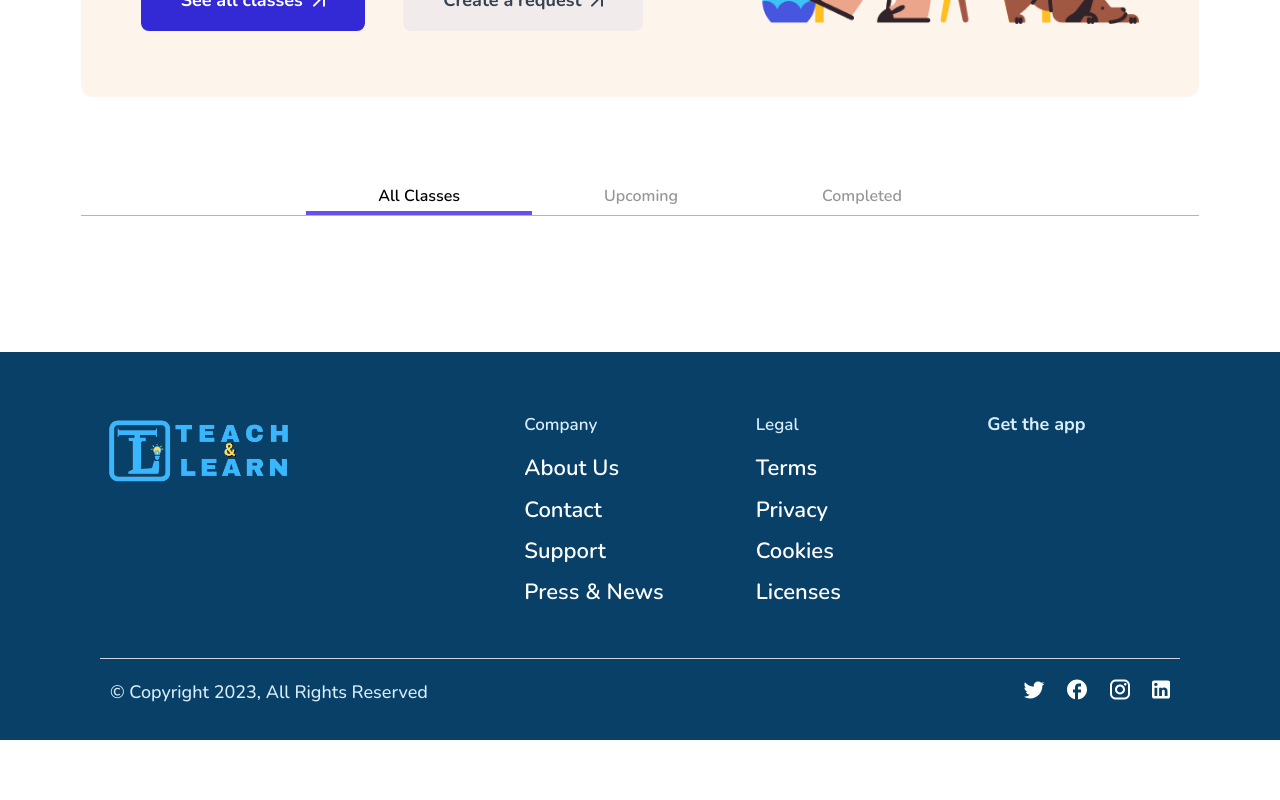
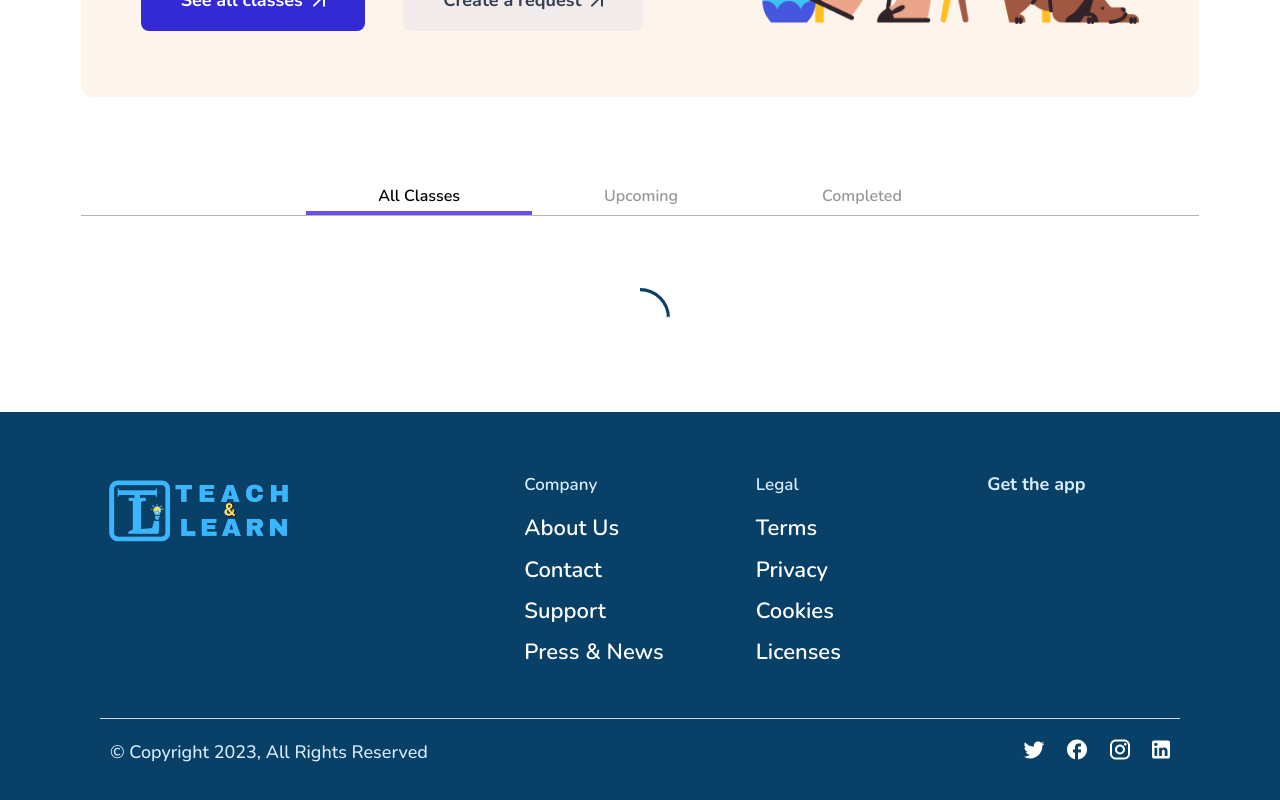
Before and after one commit to Garvit1809/teachnlearn, a React (Vite) app in the folder client/: page /classes in a window 1280 px wide. Shown: the part 652-1452 px from the top of the page. Before the commit the page ends 1392 px from the top, so only its background shows below. Built offline with nearby package versions, Linux system fonts and the light colour scheme.

Commit message:
fixing announcement modal bug

```diff
--- a/client/src/components/classroom-comp/classpage-comp/allClasses.tsx
+++ b/client/src/components/classroom-comp/classpage-comp/allClasses.tsx
@@ -5,27 +5,65 @@ import { getHeaders } from "../../../utils/helperFunctions";
 import axios from "axios";
 import ClassroomGrid from "../classroomGrid";
 import { teachinCardProps } from "../../../types/teachingCardType";
+import { DATA_LIMIT } from "../../../utils/globalConstants";
+import Loader from "../../general-components/loader";
+import LoadMore from "../../general-components/loadMore";
 
-const Section = styled.div``;
+const Section = styled.div`
+  display: flex;
+  flex-direction: column;
+  row-gap: 4rem;
+`;
 
 export interface classElemProps {
   userToken: string;
 }
 
 const AllClasses = (props: classElemProps) => {
-  const [teachCards, setTeachCards] = useState<Array<teachinCardProps>>();
+  const [teachCards, setTeachCards] = useState<Array<teachinCardProps>>([]);
+
+  const [classSet, setClassSet] = useState<number>(1);
+  const [dataLimit, setDataLimit] = useState(2);
+  const [hasMoreData, sethasMoreData] = useState(false);
+
+  const [isLoading, setIsLoading] = useState(true);
+  const [loaderLoading, setLoaderLoading] = useState(true);
+
+  const checkMoreData = (arr: Array<any>) => {
+    if (arr.length == 0) {
+      sethasMoreData(false);
+      return;
+    } else if (arr.length % dataLimit != 0) {
+      sethasMoreData(false);
+      return;
+    }
+    sethasMoreData(true);
+  };
 
   async function fetchAllTeachCards() {
+    setLoaderLoading(true);
     await axios
       .get(`${BASE_URL}${apiVersion}/teach`, {
         params: {
-          sort: "date",
+          sort: "-classStartsAt",
+          limit: DATA_LIMIT,
+          page: classSet,
         },
         headers: getHeaders(props.userToken ?? ""),
       })
       .then(({ data }) => {
         console.log(data.teachCards);
-        setTeachCards(data.teachCards);
+        const classes = data.teachCards;
+        checkMoreData(classes);
+        setTeachCards((prev) => [...prev, ...classes]);
+        setIsLoading(false);
+        setLoaderLoading(false);
+        setClassSet((prev) => prev + 1);
+      })
+      .catch((data) => {
+        console.log(data);
+        setIsLoading(false);
+        setLoaderLoading(false);
       });
   }
 
@@ -37,8 +75,15 @@ const AllClasses = (props: classElemProps) => {
 
   return (
     <Section>
-      {teachCards && (
-        <ClassroomGrid teachCards={teachCards} elemType="all classes" />
+      {isLoading ? (
+        <Loader />
+      ) : (
+        teachCards.length != 0 && (
+          <ClassroomGrid teachCards={teachCards} elemType="all classes" />
+        )
+      )}
+      {teachCards && hasMoreData && (
+        <LoadMore loaderLoading={loaderLoading} onClick={fetchAllTeachCards} />
       )}
     </Section>
   );
--- a/client/src/components/classroom-comp/classroom.tsx
+++ b/client/src/components/classroom-comp/classroom.tsx
@@ -41,6 +41,7 @@ interface classProps {
   isTeacher: boolean;
   teachCardId: string;
   userToken: string;
+  classElemType: string;
 }
 
 export interface announcementProps {
@@ -78,6 +79,11 @@ const Classroom = (props: classProps) => {
     if (props.userToken) {
       fetchAnnouncements();
     }
+
+    window.addEventListener("announcement", () => {
+      console.log("Announcement added!");
+      fetchAnnouncements();
+    });
   }, [props.userToken]);
 
   return (
--- a/client/src/components/request-comp/learnCardOverview.tsx
+++ b/client/src/components/request-comp/learnCardOverview.tsx
@@ -16,6 +16,7 @@ import { UserCookie } from "../../utils/userCookie";
 import { getHeaders, topNavigator } from "../../utils/helperFunctions";
 import { teachinCardProps } from "../../types/teachingCardType";
 import Footer from "../general-components/footer/footer";
+import Loader from "../general-components/loader";
 // import { classroomProps } from "../../types/classroomType";
 // import { teachingCardProps } from "../../types/classroomType";
 
@@ -24,9 +25,21 @@ const Section = styled.div`
   padding: 0 6.3vw;
   display: flex;
   flex-direction: column;
-  /* align-items: center; */
-  margin-top: 2.5rem;
+  margin-top: 4rem;
   gap: 2rem;
+
+  div.went-wrong {
+    /* border: 1px solid red; */
+    display: flex;
+    align-items: center;
+    justify-content: center;
+    font-family: "Nunito";
+    font-style: normal;
+    font-weight: 500;
+    font-size: 26px;
+    padding: 1rem 0;
+    line-height: 25px;
+  }
 `;
 
 const TopicCont = styled.div`
@@ -75,6 +88,7 @@ const CreateTeachCardBtn = styled.div`
     border-radius: 8px;
     border: none;
     outline: none;
+    cursor: pointer;
 
     font-family: "Nunito";
     font-style: normal;
@@ -189,6 +203,7 @@ const TagCont = styled.div`
 `;
 
 const TeachCardsOnLearnCard = styled.div`
+  /* border: 1px solid red; */
   display: flex;
   flex-direction: column;
   row-gap: 2rem;
@@ -212,6 +227,9 @@ const LearnCardOverview = () => {
   const [teachCards, setTeachCards] = useState<Array<teachinCardProps>>();
   const [backLink, setBackLink] = useState<string>("/requests");
 
+  const [isLoading, setIsLoading] = useState(true);
+  const [teachCardLoader, setTeachCardLoader] = useState(true);
+
   const [totalInterestedStudents, setTotalInterestedStudents] =
     useState<number>();
 
@@ -234,6 +252,7 @@ const LearnCardOverview = () => {
         const cardData = data.data.data[0];
         console.log(cardData);
         setlearnCard(cardData);
+        setIsLoading(false);
         setTotalInterestedStudents(cardData.interestedStudents.length);
       });
   }
@@ -244,6 +263,7 @@ const LearnCardOverview = () => {
       .then(({ data }) => {
         // console.log(data.data.data);
         setTeachCards(data.data.data);
+        setTeachCardLoader(false);
       });
   }
 
@@ -316,9 +336,12 @@ const LearnCardOverview = () => {
   return (
     <>
       <Navbar />
-      {learnCard && userId ? (
       <Section>
         <BackBtn link={backLink} />
+        {isLoading ? (
+          <Loader />
+        ) : learnCard && userId ? (
+          <>
             <TopicCont>
               <h2>{learnCard.topic}</h2>
             </TopicCont>
@@ -364,7 +387,9 @@ const LearnCardOverview = () => {
                 {userId &&
                   (userId === learnCard.createdBy._id ? null : (
                     <BottonContainer
-                    isInterested={learnCard.interestedStudents.includes(userId)}
+                      isInterested={learnCard.interestedStudents.includes(
+                        userId
+                      )}
                     >
                       <button onClick={interestedHandler}>Interested</button>
                     </BottonContainer>
@@ -374,6 +399,9 @@ const LearnCardOverview = () => {
             {teachCards?.length != 0 ? (
               <TeachCardsOnLearnCard>
                 <h2>Teach Cards on this Learn Card</h2>
+                {teachCardLoader ? (
+                  <Loader />
+                ) : (
                   <TeachCardGrid>
                     {teachCards?.map((teachCard, index) => {
                       return (
@@ -385,12 +413,14 @@ const LearnCardOverview = () => {
                       );
                     })}
                   </TeachCardGrid>
+                )}
               </TeachCardsOnLearnCard>
             ) : null}
+          </>
+        ) : (
+          <div className="went-wrong">Something went wrong</div>
+        )}
       </Section>
-      ) : (
-        <h3>Loading...</h3>
-      )}
       <Footer />
     </>
   );
--- a/client/src/pages/classroom/singleClassroom.tsx
+++ b/client/src/pages/classroom/singleClassroom.tsx
@@ -35,9 +35,9 @@ const SingleClassroom = () => {
   const [classroomId, setClassroomId] = useState<string>();
   const [userToken, setUserToken] = useState<string>("");
   const [userId, setUserId] = useState<string>("");
-
   const [classroom, setClassroom] = useState<classroomProps>();
-
+  const [activeLink, setActiveLink] = useState("overview");
+  const [classElemType, setClassElemType] = useState<string>("all classes");
   const [backLink, setBackLink] = useState<string>("/classes");
 
   const location = useLocation();
@@ -47,7 +47,9 @@ const SingleClassroom = () => {
   const { fetchLocalUserData } = UserCookie();
 
   useEffect(() => {
+    console.log("CHECKING");
     console.log(location.state);
+
     const id = location.state.classroomId;
     setClassroomId(id);
 
@@ -56,11 +58,20 @@ const SingleClassroom = () => {
       setBackLink(link);
     }
 
+    const navLink = location.state?.navLink;
+    if (navLink) {
+      setActiveLink(navLink);
+    }
+    const elemLink = location.state?.elemType;
+    if (elemLink) {
+      setClassElemType(elemLink);
+    }
+
     fetchLocalUserData().then((data) => {
       setUserToken(data.token);
       setUserId(data._id);
     });
-  }, [location]);
+  }, [location.state]);
 
   async function fetchClassroom() {
     await axios
@@ -78,21 +89,7 @@ const SingleClassroom = () => {
     if (classroomId && userToken) {
       fetchClassroom();
     }
-  }, [classroomId]);
-
-  const [activeLink, setActiveLink] = useState("overview");
-  const [classElemType, setClassElemType] = useState<string>("all classes");
-
-  useEffect(() => {
-    const link = location.state?.navLink;
-    if (link) {
-      setActiveLink(link);
-    }
-    const elemLink = location.state?.elemType;
-    if (elemLink) {
-      setClassElemType(elemLink);
-    }
-  }, [location]);
+  }, [classroomId, userToken]);
 
   const [element, setElement] = useState<ReactElement>();
 
@@ -123,6 +120,7 @@ const SingleClassroom = () => {
             isTeacher={checkTeacher(userId, classroom.createdBy._id)}
             teachCardId={classroom._id}
             userToken={userToken}
+            classElemType={classElemType}
           />
         );
       } else if (activeLink == "people") {
--- a/client/src/pages/forum/forum.tsx
+++ b/client/src/pages/forum/forum.tsx
@@ -12,6 +12,7 @@ import { PostBtn } from "./singleForum";
 import Footer from "../../components/general-components/footer/footer";
 import LoadMore from "../../components/general-components/loadMore";
 import { DATA_LIMIT } from "../../utils/globalConstants";
+import Loader from "../../components/general-components/loader";
 
 const Section = styled.div`
   /* border: 1px solid brown; */
@@ -67,6 +68,9 @@ const Forum = () => {
   const [dataLimit, setDataLimit] = useState(2);
   const [hasMoreData, sethasMoreData] = useState(false);
 
+  const [isLoading, setIsLoading] = useState(true);
+  const [loaderLoading, setLoaderLoading] = useState(true);
+
   const { fetchLocalUserToken } = UserCookie();
 
   useEffect(() => {
@@ -87,6 +91,7 @@ const Forum = () => {
   };
 
   async function fetchAllForums() {
+    setLoaderLoading(true);
     await axios
       .get(`${BASE_URL}${apiVersion}/forum`, {
         params: {
@@ -97,10 +102,17 @@ const Forum = () => {
       })
       .then(({ data }) => {
         const forums = data.data.data;
+        console.log(forums);
         checkMoreData(forums);
-        console.log(forums);
         setForums((prev) => [...prev, ...forums]);
+        setIsLoading(false);
+        setLoaderLoading(false);
         setForumPageSet((prev) => prev + 1);
+      })
+      .catch((data) => {
+        console.log(data);
+        setIsLoading(false);
+        setLoaderLoading(false);
       });
   }
 
@@ -126,13 +138,19 @@ const Forum = () => {
           <SearchBar placeholderText="Search n forums..." />
         </TopBar>
         <ForumGrid>
-          {forums &&
+          {isLoading ? (
+            <Loader />
+          ) : (
+            forums &&
             userToken &&
             forums.map((forum, index) => {
               return <ForumCard key={index} {...forum} userToken={userToken} />;
-            })}
+            })
+          )}
         </ForumGrid>
-        {forums && hasMoreData && <LoadMore onClick={fetchAllForums} />}
+        {forums && hasMoreData && (
+          <LoadMore loaderLoading={loaderLoading} onClick={fetchAllForums} />
+        )}
       </Section>
       <Footer />
     </>
--- a/client/src/pages/forum/singleForum.tsx
+++ b/client/src/pages/forum/singleForum.tsx
@@ -14,6 +14,7 @@ import moment from "moment";
 import { UserCookie } from "../../utils/userCookie";
 import RatingContainer from "../../components/forum-components/ratingContainer";
 import Footer from "../../components/general-components/footer/footer";
+import Loader from "../../components/general-components/loader";
 
 const Section = styled.div`
   /* border: 1px solid red; */
@@ -26,6 +27,19 @@ const Section = styled.div`
   margin: 2.5rem auto;
   display: flex;
   flex-direction: column;
+
+  div.went-wrong {
+    /* border: 1px solid red; */
+    display: flex;
+    align-items: center;
+    justify-content: center;
+    font-family: "Nunito";
+    font-style: normal;
+    font-weight: 500;
+    font-size: 26px;
+    padding: 1rem 0;
+    line-height: 25px;
+  }
 `;
 
 const HeaderBtns = styled.div`
@@ -136,6 +150,8 @@ const SingleForum = () => {
   const [forumId, setForumId] = useState<string>();
   const [userToken, setuserToken] = useState<string>("");
 
+  const [isLoading, setIsLoading] = useState(true);
+
   const location = useLocation();
 
   useEffect(() => {
@@ -166,6 +182,11 @@ const SingleForum = () => {
         const forumData = data.data.data[0];
         console.log(data.data.data[0]);
         setForum(forumData);
+        setIsLoading(false);
+      })
+      .catch((data) => {
+        console.log(data);
+        setIsLoading(false);
       });
   }
 
@@ -178,13 +199,15 @@ const SingleForum = () => {
   return (
     <>
       <Navbar />
-      {forum && (
       <Section>
+        {isLoading ? (
+          <Loader />
+        ) : forum ? (
+          <>
             <HeaderBtns>
               <BackBtn link="/forums" />
               <PostAnswer forumId={forum?._id} />
             </HeaderBtns>
-          {forum && (
             <ForumContainer>
               <QuestionContainer
                 createdBy={forum.createdBy}
@@ -227,9 +250,11 @@ const SingleForum = () => {
                 })}
               </AnswerWrapper>
             </ForumContainer>
+          </>
+        ) : (
+          <div className="went-wrong">Something went wrong</div>
         )}
       </Section>
-      )}
       <Footer />
     </>
   );
--- a/client/src/pages/requests/requests.tsx
+++ b/client/src/pages/requests/requests.tsx
@@ -11,6 +11,7 @@ import LoadMore from "../../components/general-components/loadMore";
 import { DATA_LIMIT } from "../../utils/globalConstants";
 import { UserCookie } from "../../utils/userCookie";
 import { getHeaders } from "../../utils/helperFunctions";
+import Loader from "../../components/general-components/loader";
 
 const Section = styled.div`
   padding: 0 6.3vw;
@@ -53,6 +54,9 @@ const Requests = () => {
 
   const [userToken, setUserToken] = useState<string>();
 
+  const [isLoading, setIsLoading] = useState(true);
+  const [loaderLoading, setLoaderLoading] = useState(true);
+
   const { fetchLocalUserToken } = UserCookie();
 
   useEffect(() => {
@@ -73,11 +77,16 @@ const Requests = () => {
   };
 
   const fetchLearnCards = async () => {
+    setLoaderLoading(true);
+    const curentDate = new Date();
     await axios
       .get(`${BASE_URL}${apiVersion}/learn`, {
         params: {
           limit: DATA_LIMIT,
           page: requestPageSet,
+          // dueDate: {
+          // $gte: curentDate,
+          // },
         },
         headers: getHeaders(userToken ?? ""),
       })
@@ -86,7 +95,14 @@ const Requests = () => {
         const learnCardData = data.data.data;
         checkMoreData(learnCardData);
         setLearnCards((prev) => [...prev, ...learnCardData]);
+        setIsLoading(false);
+        setLoaderLoading(false);
         setrequestPageSet((prev) => prev + 1);
+      })
+      .catch((data) => {
+        console.log(data);
+        setIsLoading(false);
+        setLoaderLoading(false);
       });
   };
 
@@ -102,14 +118,18 @@ const Requests = () => {
       <Navbar />
       <Section>
         <Intro role="learn" />
-        {learnCards ? (
+        {isLoading ? (
+          <Loader />
+        ) : learnCards.length != 0 ? (
           <CardGrid>
             {learnCards.map((card, index) => {
               return <LearnCard key={index} {...card} />;
             })}
           </CardGrid>
         ) : null}
-        {learnCards && hasMoreData && <LoadMore onClick={fetchLearnCards} />}
+        {learnCards && hasMoreData && (
+          <LoadMore loaderLoading={loaderLoading} onClick={fetchLearnCards} />
+        )}
       </Section>
       <Footer />
     </>
```
Also changed, not shown: client/src/components/classroom-comp/announcementModal.tsx (+12 -6 lines), 1 other file (tests, documents, lock files or other folders). Lines whose indentation alone changed are shown as unchanged.
